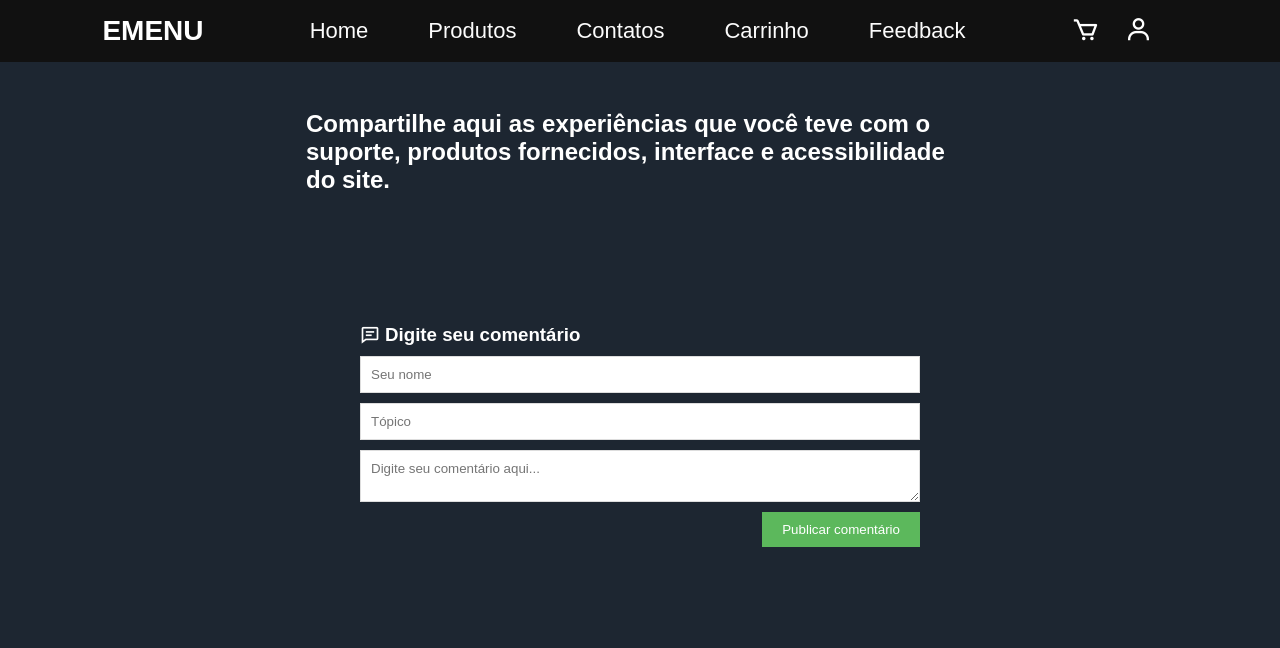
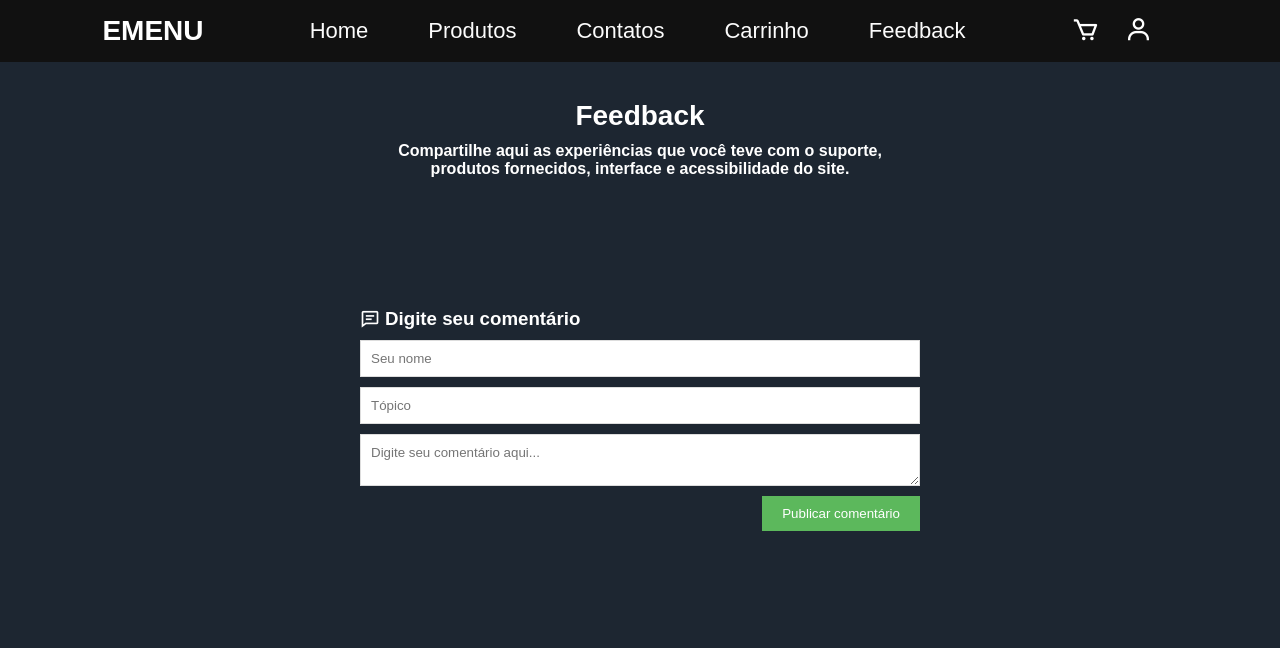
Before and after one commit to Kennedy-Torres/IHC-prototipo, a plain HTML site: page feedback.html in a window 1280 px wide. Shown: the top 648 px of the page. Drawn offline with nearby package versions, Linux system fonts and the light colour scheme; sample sign-in values are in the browser's storage.

Commit message:
style: corrigindo padronização de titulo

```diff
--- a/feedback.html
+++ b/feedback.html
@@ -37,8 +37,9 @@
     </header>
 
     <main class="a" style="color: black">
-        <section style="border-radius: 10px; padding: 10px; width: 80%;">
-            <h2 style="text-align: left; color: #ffffff; font-size: 24px;">Compartilhe aqui as experiências que você
+        <h2 style="color: #ffffff; font-size: 28px;">Feedback</h2>
+        <section style="border-radius: 10px; padding: 10px; width: 67%;">
+            <h2 style="text-align: center; color: #ffffff; font-size: 16px;">Compartilhe aqui as experiências que você
                 teve com o suporte, produtos fornecidos, interface e acessibilidade do site.</h2>
         </section>
         <section id="comments-section">
```
